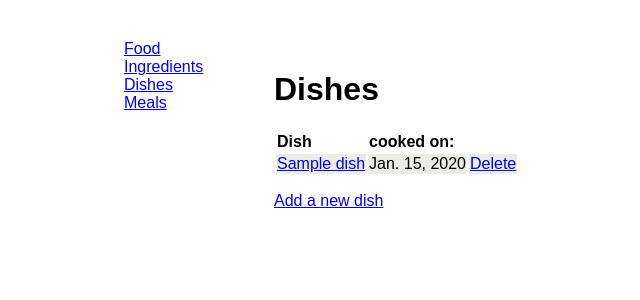
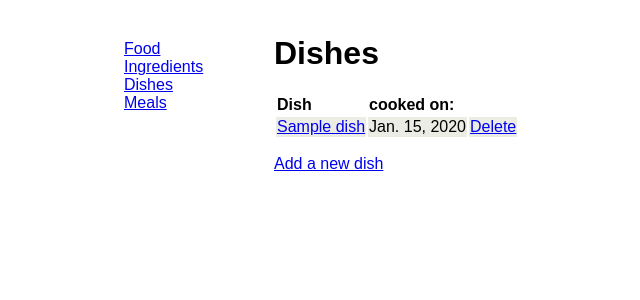
Before and after one commit to jennyd/everydayeating, a Django app: template templates/food/dish_list.html in a window 1280 px wide. Shown: the part 113-413 px from the top of the page, without its empty margins (26-666 px from the left). Run offline with Django 3.2, Linux system fonts and the light colour scheme; the template is opened without the code that fills it: values that come from a table or form of the project are taken from there, others are empty; tables that the repository leaves empty hold one stand-in row (values such as "Sample post"); parts of the project's set-up code (start-up, migrations or seed data) failed here and were passed over.

Commit message:
Made <h1> level with top of navigation links
Reduced #content padding-top and h1 margin-top

```diff
--- a/food/static/style.css
+++ b/food/static/style.css
@@ -40,6 +40,9 @@ body {padding: 10px;
        max-width: 800px;
 }
 #content {padding: 20px;
+          padding-top: 0px;
+}
+h1 {margin-top: 5px;
 }
 
 /* Table formatting */
```
